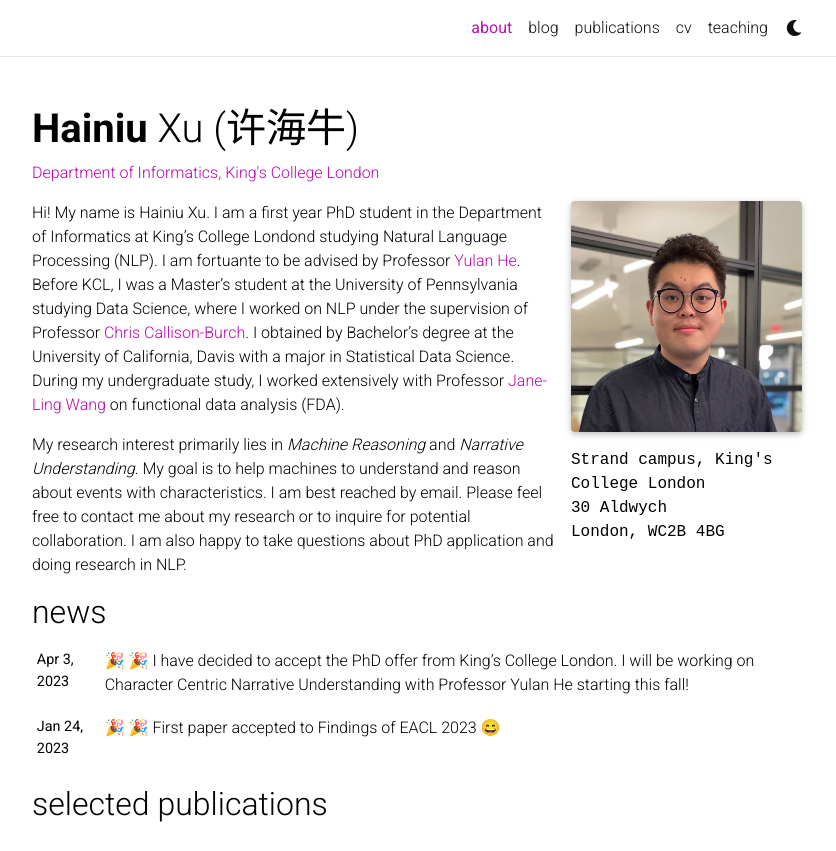
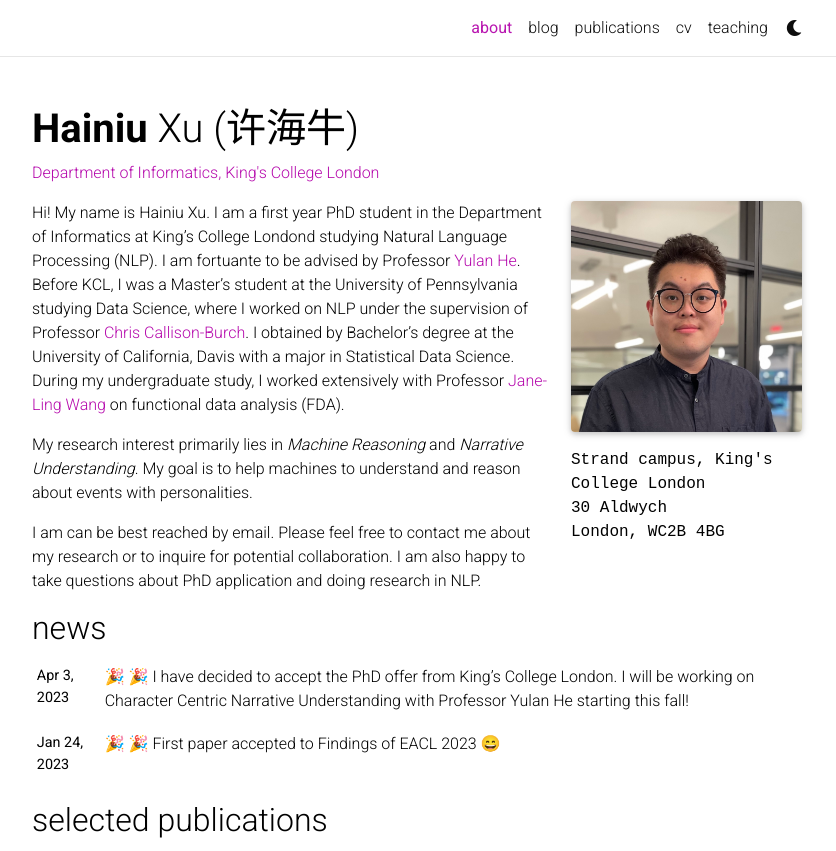
Before and after one commit to SeacowX/SeacowX.github.io, a Jekyll site: the page built from _pages/about.md, in a window 1280 px wide and 1157 px high, cut to the strip 0-851 px from the top of the window. Shown: the whole strip, without its empty margins (223-1059 px from the left). Built offline with Jekyll 4.4.1, drawn with Linux system fonts in a browser that asks for light colours; full-size pictures stand in for the smaller copies a plugin makes; emoji names are drawn with the system emoji font; comment, search, counter and statistics services are not loaded; a style sheet for code colours, icons or effects is not loaded.

Commit message:
code update

```diff
--- a/_pages/about.md
+++ b/_pages/about.md
@@ -21,4 +21,6 @@
 
 Hi! My name is Hainiu Xu. I am a first year PhD student in the Department of Informatics at King's College Londond studying Natural Language Processing (NLP). I am fortuante to be advised by Professor [Yulan He](https://sites.google.com/view/yulanhe/home?authuser=0). Before KCL, I was a Master's student at the University of Pennsylvania studying Data Science, where I worked on NLP under the supervision of Professor [Chris Callison-Burch](https://www.cis.upenn.edu/~ccb/index.html). I obtained by Bachelor's degree at the University of California, Davis with a major in Statistical Data Science. During my undergraduate study, I worked extensively with Professor [Jane-Ling Wang](https://anson.ucdavis.edu/~wang/aboutme.html) on functional data analysis (FDA).
 
-My research interest primarily lies in _Machine Reasoning_ and _Narrative Understanding_. My goal is to help machines to understand and reason about events with characteristics. I am best reached by email. Please feel free to contact me about my research or to inquire for potential collaboration. I am also happy to take questions about PhD application and doing research in NLP.
+My research interest primarily lies in _Machine Reasoning_ and _Narrative Understanding_. My goal is to help machines to understand and reason about events with personalities.
+
+I am can be best reached by email. Please feel free to contact me about my research or to inquire for potential collaboration. I am also happy to take questions about PhD application and doing research in NLP.
```
